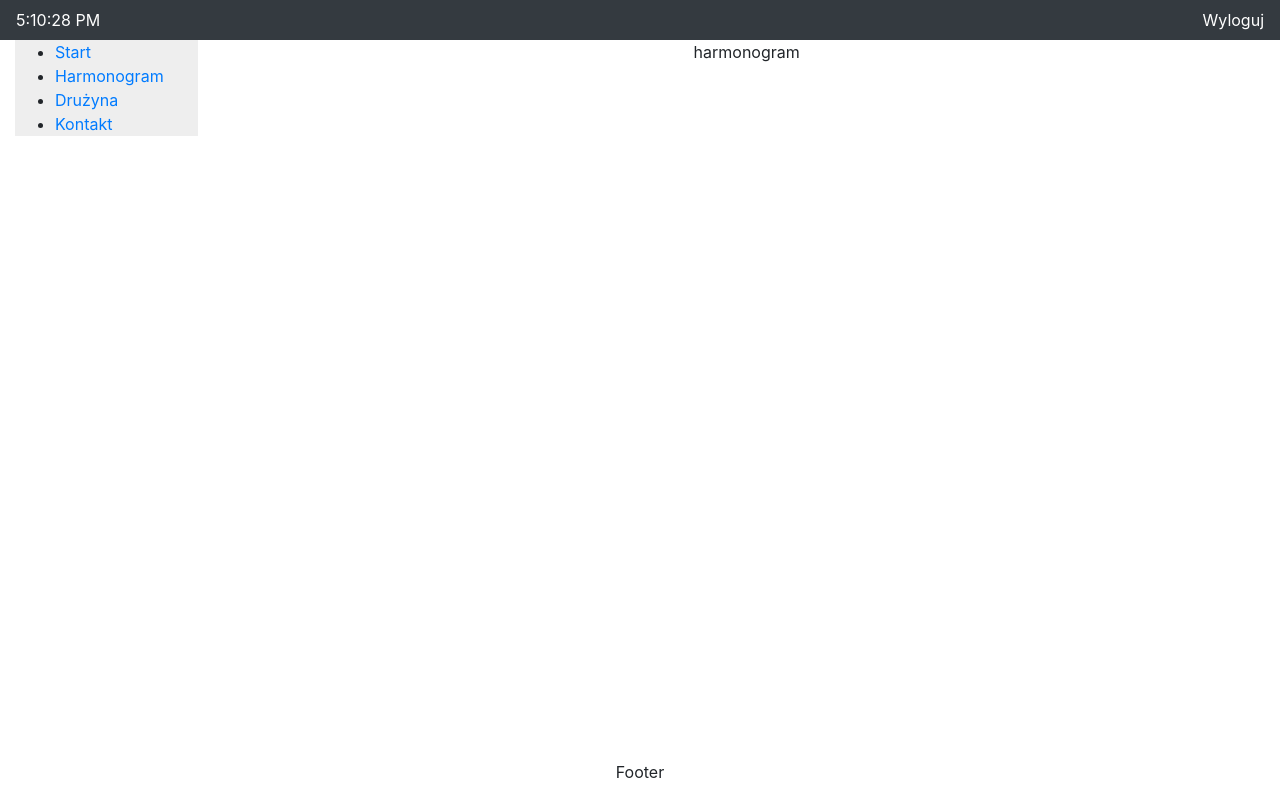
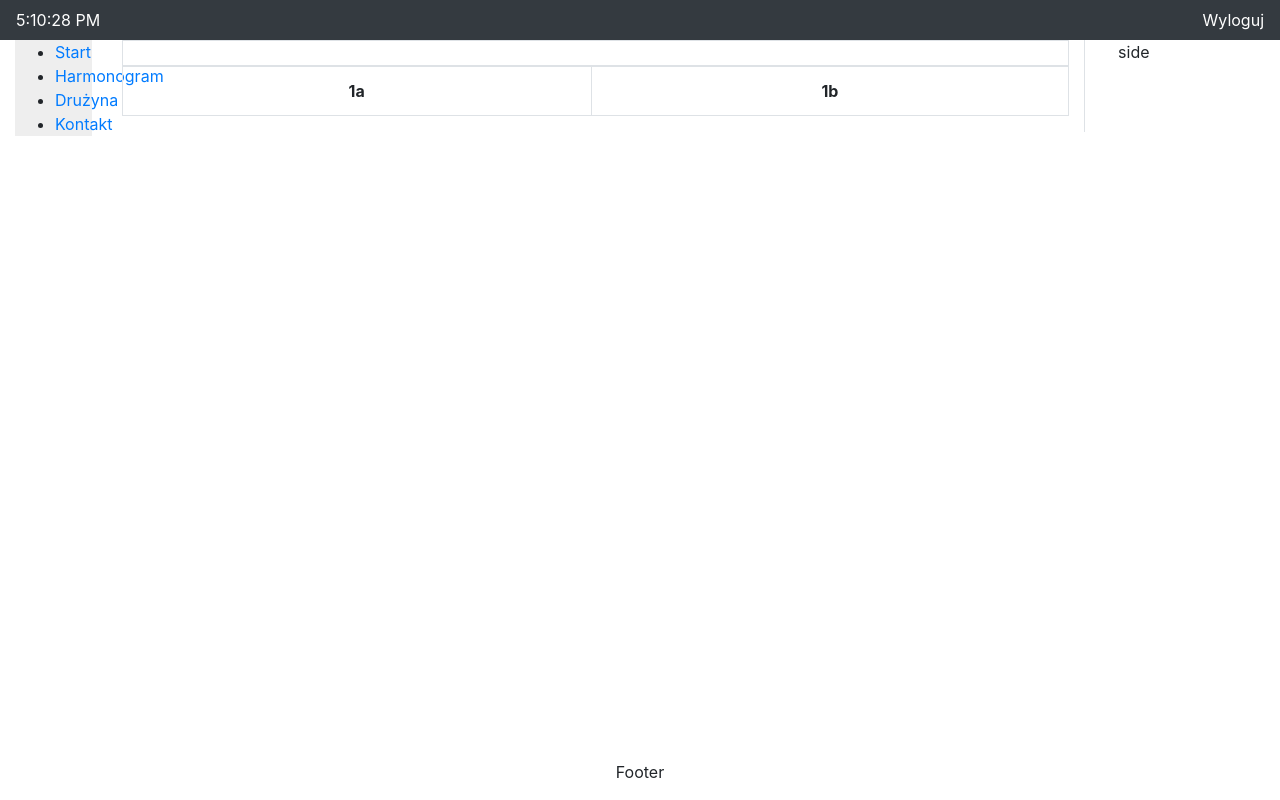
Before and after one commit to tymone/rescuer_portal, a React (Create React App) app: page /harmonogram in a window 1280 px wide. Built offline with nearby package versions, Linux system fonts and the light colour scheme.

Commit message:
start to create table

```diff
--- a/src/App.js
+++ b/src/App.js
@@ -21,13 +21,13 @@ class App extends Component {
           <main>
             <div className="container-fluid">
               <div className="row">
-                <div className='col-2'>
+                <div className='col-1'>
                   <aside>
                     {<Navigation />}
                   </aside>
                 </div>
-                <div className="col-10">
-                  <section className='text-center' >
+                <div className="col-11">
+                  <section className='text-center'>
                     {<Page />}
                   </section>
                 </div>
--- a/src/components/Page.js
+++ b/src/components/Page.js
@@ -4,7 +4,7 @@ import { Route, Switch } from 'react-router-dom';
 import HomePage from '../pages/HomePage';
 import Team from '../pages/Team';
 import Contact from './Contact';
-import Harmonogram from '../pages/Harmonogram';
+import Timetable from '../pages/Timetable';
 
 const Page = () => {
   return (
@@ -12,7 +12,7 @@ const Page = () => {
 
       <Switch>
         <Route path='/' exact component={HomePage} />
-        <Route path='/harmonogram' component={Harmonogram} />
+        <Route path='/harmonogram' component={Timetable} />
         <Route path='/druzyna' component={Team} />
         <Route path='/kontakt' component={Contact} />
       </Switch>
--- a/src/pages/Harmonogram.js
+++ /dev/null
@@ -1,9 +0,0 @@
-import React from 'react';
-
-const Harmonogram = () => {
-  return (
-    <p>harmonogram</p>
-  )
-}
-
-export default Harmonogram;
--- /dev/null
+++ b/src/pages/Table.js
@@ -0,0 +1,39 @@
+import React, { Component } from 'react';
+
+export default class Table extends Component {
+  state = {
+    date: new Date()
+  }
+
+  // getDate = (date) => {
+  //   date = new Date(date)
+  //   let day = date.getDay()
+  //   let diff = date.getDate() - day + (day === 2 ? -6 : 1)
+  //   return new Date(date.setDate(diff))
+
+
+  // }
+
+  render() {
+    // const monday = this.getDate(new Date())
+    // console.log(monday);
+
+    return (
+      <table className='table table-bordered'>
+        <thead>
+          <tr>
+            <th scope='col' colSpan='2'></th>
+          </tr>
+        </thead>
+        <tbody>
+          <tr>
+            <th>1a</th>
+            <th>1b</th>
+          </tr>
+
+        </tbody>
+
+      </table>
+    )
+  }
+}
--- a/src/pages/Team.js
+++ b/src/pages/Team.js
@@ -1,6 +1,7 @@
 import React, { Component } from 'react';
 import User from './User';
 import AddUser from './AddUser';
+import Timetable from './Timetable';
 
 export default class Team extends Component {
 
@@ -163,6 +164,9 @@ export default class Team extends Component {
             submit={this.handleSubmit}
           /> : <User user={this.state.team} />}
         <button className='btn btn-primary' onClick={btn ? this.handleSubmit : this.buttonChange}>Dodaj </button>
+        <div className="invisible">
+          <Timetable team={this.state.team} />
+        </div>
       </div>
     )
   }
--- /dev/null
+++ b/src/pages/Timetable.js
@@ -0,0 +1,18 @@
+import React, { Component } from 'react';
+import Table from './Table';
+
+class Timetable extends Component {
+  render() {
+    return (
+      <div className='row'>
+        <div className="col-10">
+          <Table />
+        </div>
+        <div className="col-1 border-left">
+          <p>side</p>
+        </div>
+      </div>
+    )
+  }
+}
+export default Timetable;
```
